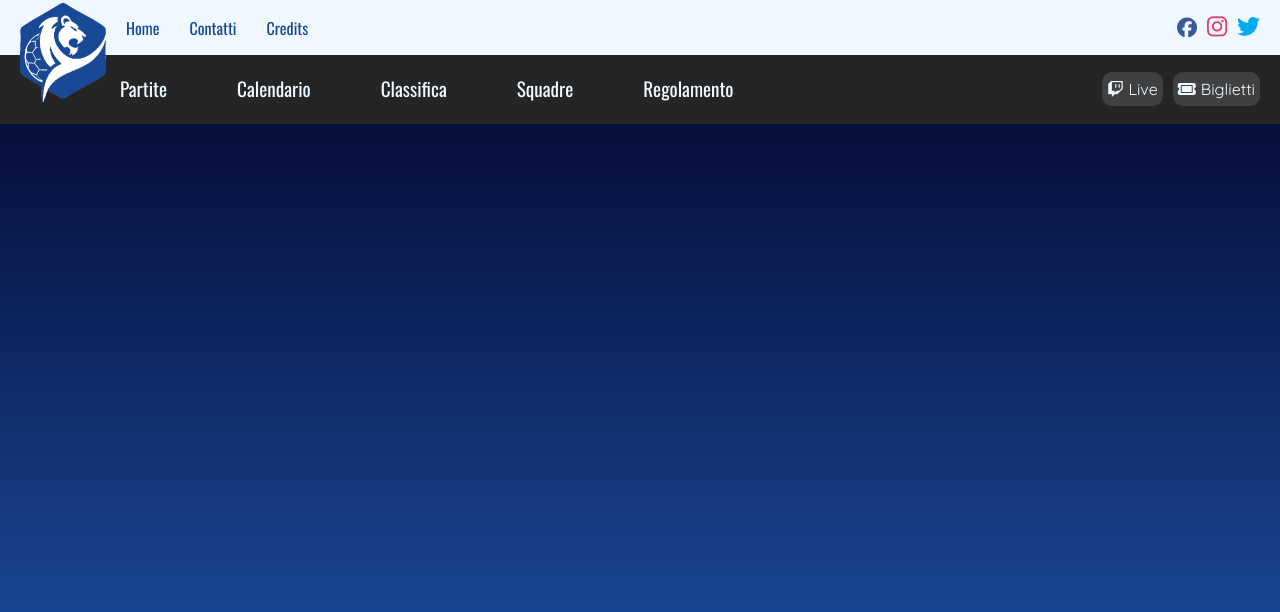
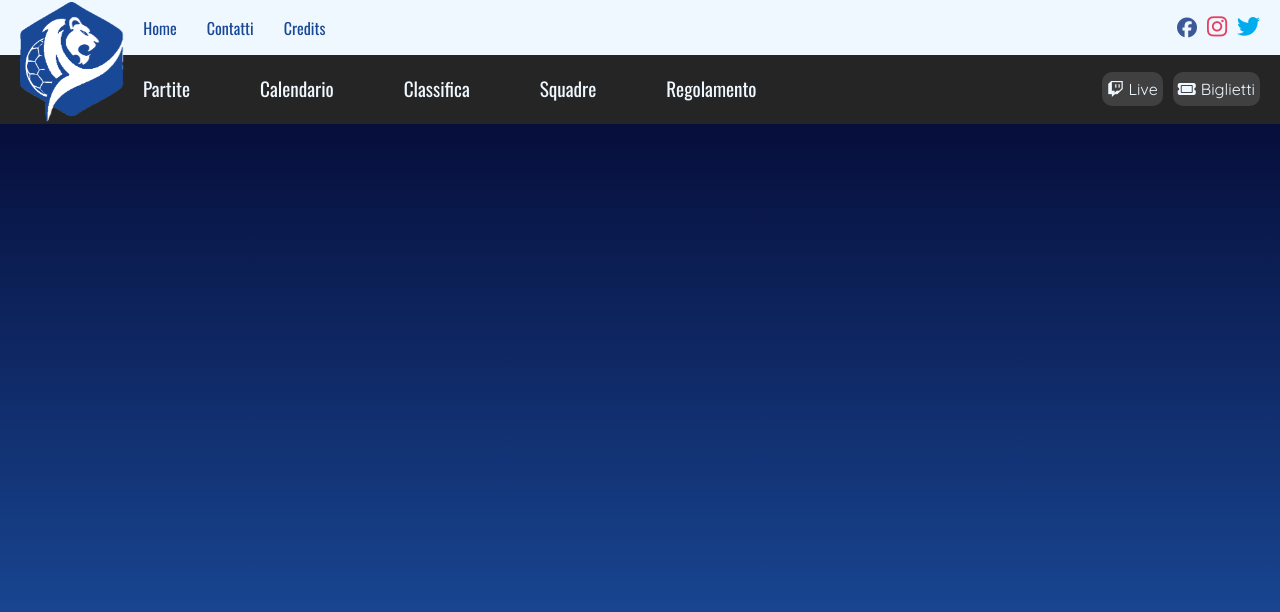
Before and after one commit to MarioM8la08/LeonessaCup, a plain HTML site: page public/index.html in a window 1280 px wide. Drawn offline with nearby package versions, Linux system fonts and the light colour scheme.

Commit message:
"Nav 0.1.1"

```diff
--- a/public/css/style.css
+++ b/public/css/style.css
@@ -39,9 +39,9 @@ nav{
     font-weight: 400;
 }
 .logo img{
-    height: 100px;
+    height: 120px;
     z-index: 2;
-    margin-top: 50px;
+    margin-top: 69px;
 }
 .navigation{
     position: fixed;
@@ -56,14 +56,31 @@ nav{
     list-style: none;
     display: flex;
     gap: 30px;
-    padding-left: 100px;
+    padding-left: 123px;
 }
 .navigation ul li a{
     color: aliceblue;
     text-decoration: none;
     font-size: larger;
     padding: 20px;
-    display: block;
+    position: relative;
+    display: inline-block;
+}
+.navigation ul li a::after {
+    content: '';
+    position: absolute;
+    width: 0;
+    height: 2px;
+    bottom: 8px;
+    left: 0;
+    background-color: #194896;
+    visibility: hidden;
+    transition: all 0.3s ease-in-out;
+}
+
+.navigation ul li a:hover::after {
+    visibility: visible;
+    width: 100%;
 }
 nav .social{
     display: flex;
@@ -86,7 +103,24 @@ nav .social{
     color: #194896;
     text-decoration: none;
     font-size: medium;
-    display: block;
+    position: relative;
+    display: inline-block;
+}
+.Navfirst ul li a::after {
+    content: '';
+    position: absolute;
+    width: 0;
+    height: 2px;
+    bottom: -8px;
+    left: 0;
+    background-color: #194896;
+    visibility: hidden;
+    transition: all 0.3s ease-in-out;
+}
+
+.Navfirst ul li a:hover::after {
+    visibility: visible;
+    width: 100%;
 }
 .fa-facebook{
     font-size: 20px;
@@ -121,6 +155,11 @@ nav .social{
     border-radius: 10px;
     cursor: pointer;
     background-color: rgba(76, 76, 76, 0.7);
+    transition: 0.7s;
+}
+.joinMatch a:hover{
+    transition: 0.7s;
+    background-color: rgba(76, 76, 76);
 }
 main{
     display: flex;
```
